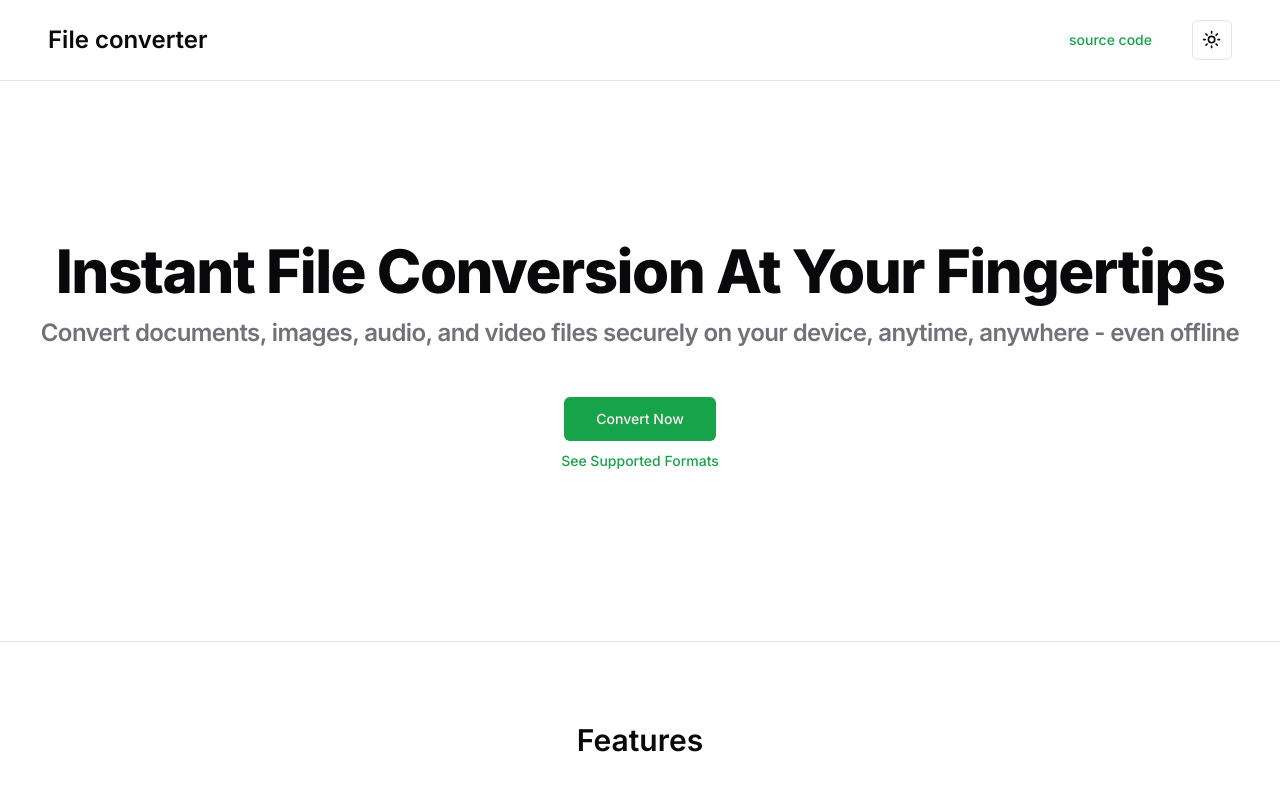
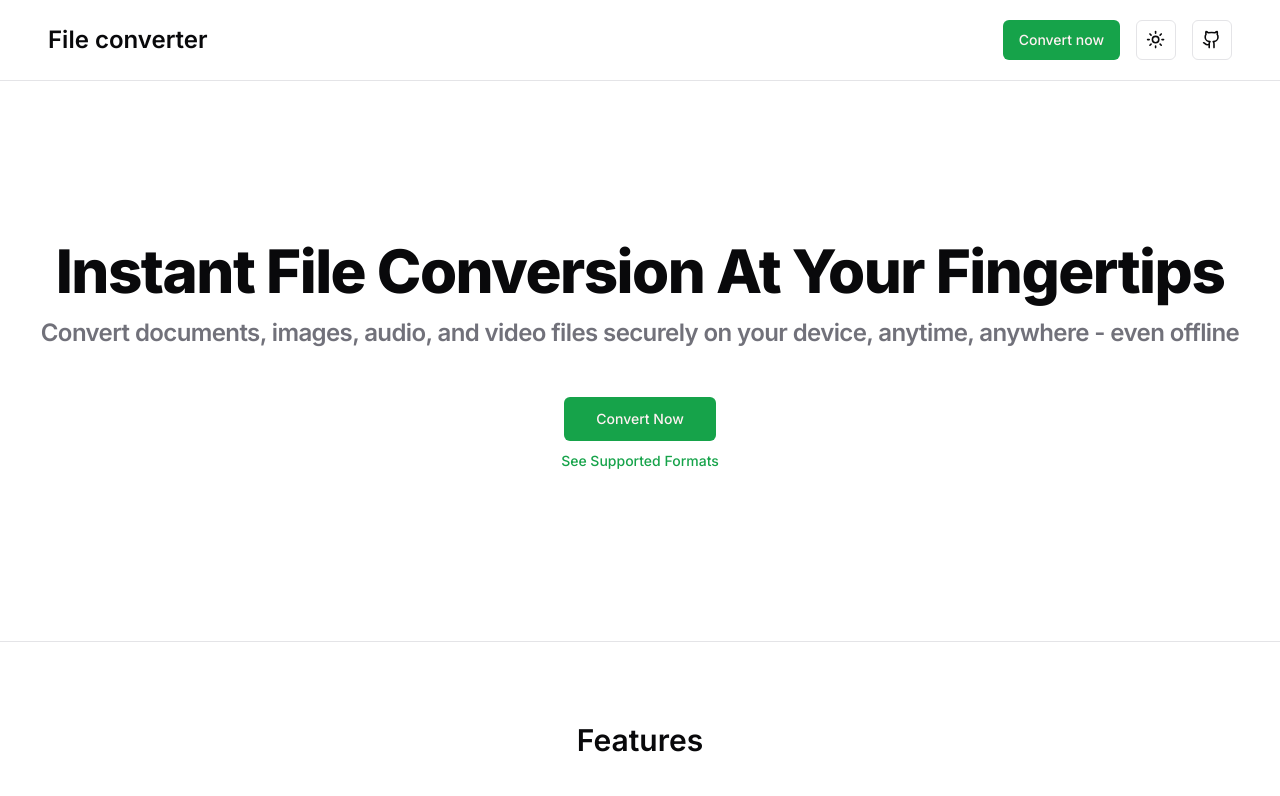
Before and after one commit to whoyoux/file-converter, a Next.js app: page / in a window 1280 px wide. Shown: the top 796 px of the page. Built offline with nearby package versions, Linux system fonts and the light colour scheme.

Commit message:
added cta button

```diff
--- a/src/components/header.tsx
+++ b/src/components/header.tsx
@@ -1,20 +1,28 @@
 import { Button } from "@/components/ui/button";
+import { Github } from "lucide-react";
 import Link from "next/link";
 import { ThemeDropdown } from "./theme-dropdown";
 
 const Header = () => {
 	return (
 		<header className="w-full min-w-0 px-4 md:px-8 xl:px-12 border-b flex items-center justify-between">
-			<h1 className="py-4 md:py-6 text-2xl font-semibold">File converter</h1>
-			<div className="flex items-center gap-2 md:gap-6">
+			<Link href="/">
+				<h1 className="py-4 md:py-6 text-2xl font-semibold">File converter</h1>
+			</Link>
+			<div className="flex items-center gap-2 md:gap-4">
+				<Link href="/convert">
+					<Button>Convert now</Button>
+				</Link>
+				<ThemeDropdown />
 				<Link
 					href="https://github.com/whoyoux/file-converter"
 					target="_blank"
 					referrerPolicy="no-referrer"
 				>
-					<Button variant="link">source code</Button>
+					<Button variant="outline" size="icon">
+						<Github className="h-[1.2rem] w-[1.2rem]" />
+					</Button>
 				</Link>
-				<ThemeDropdown />
 			</div>
 		</header>
 	);
```
